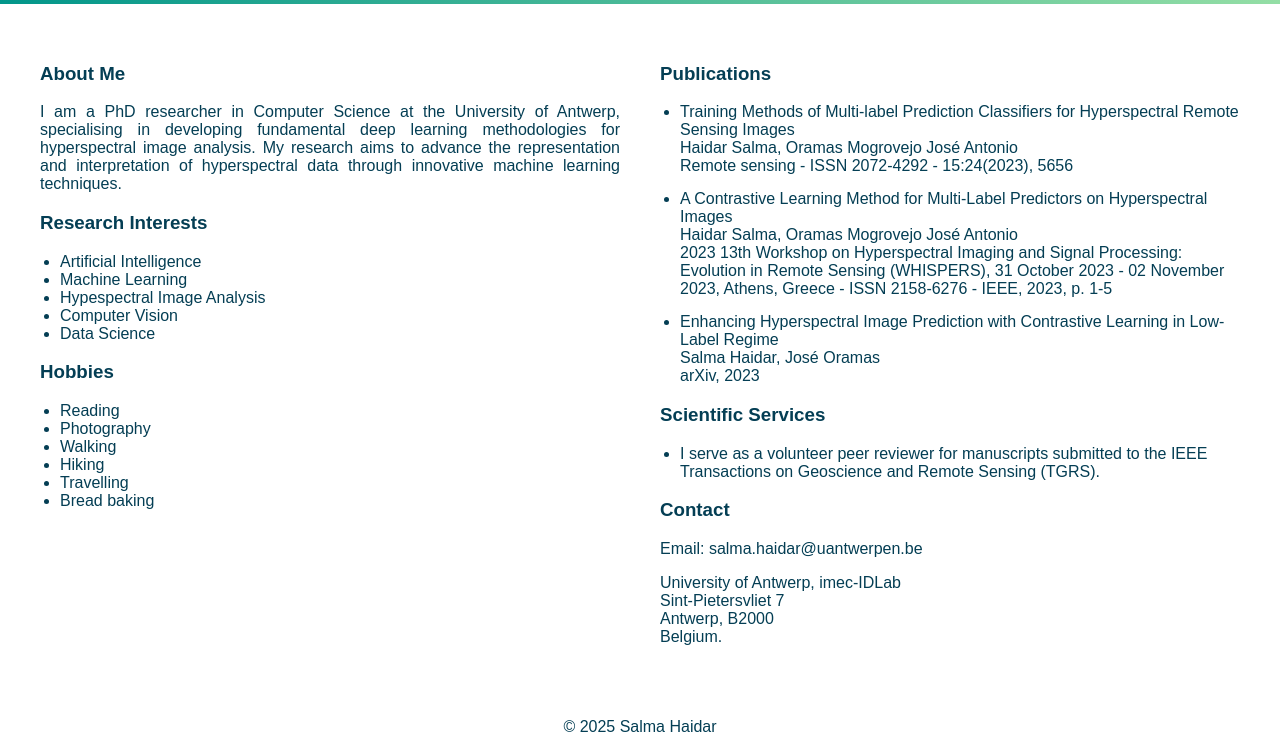
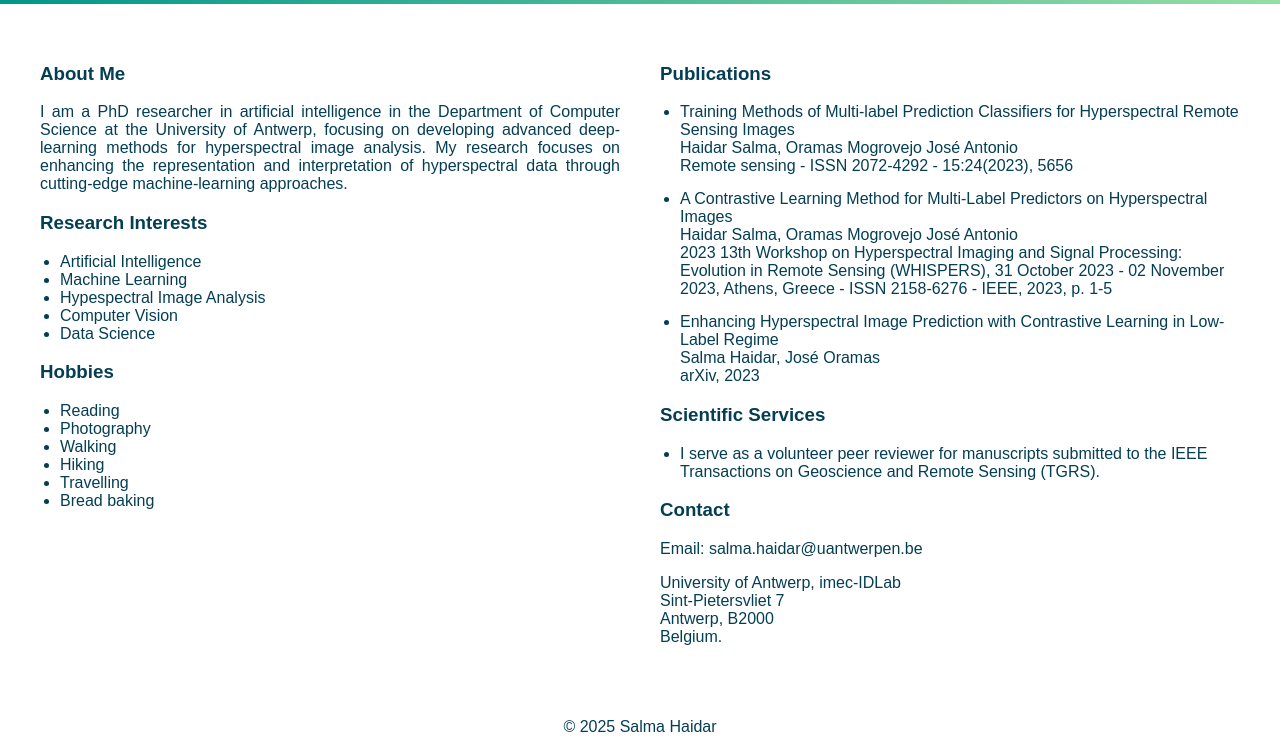
Before and after one commit to SalmaHaidar/SalmaHaidar.github.io, a plain HTML site: page index.html in a window 1280 px wide. Shown: the part 198-950 px from the top of the page. Drawn offline with Linux system fonts and the light colour scheme; some icons are missing.

Commit message:
update - About me

```diff
--- a/index.html
+++ b/index.html
@@ -36,7 +36,7 @@
         <div class="left-section">
             <section>
                 <h3>About Me</h3>
-                <p>I am a PhD researcher in Computer Science at the University of Antwerp, specialising in developing fundamental deep learning methodologies for hyperspectral image analysis. My research aims to advance the representation and interpretation of hyperspectral data through innovative machine learning techniques.</p>
+                <p>I am a PhD researcher in artificial intelligence in the Department of Computer Science at the University of Antwerp, focusing on developing advanced deep-learning methods for hyperspectral image analysis. My research focuses on enhancing the representation and interpretation of hyperspectral data through cutting-edge machine-learning approaches.</p>
             </section>
             <section>
                 <h3>Research Interests</h3>
```
